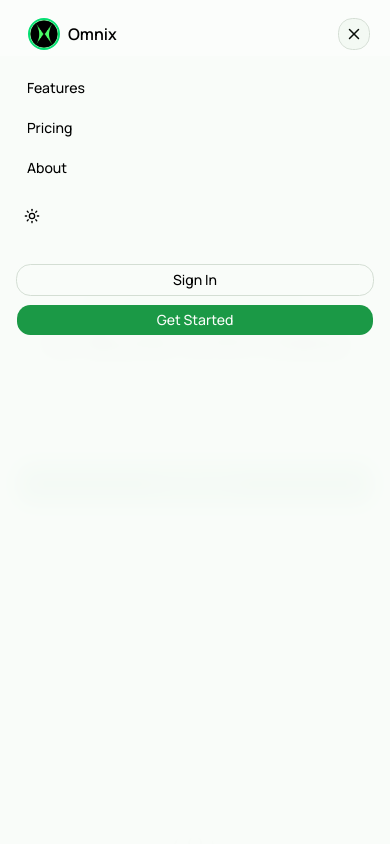
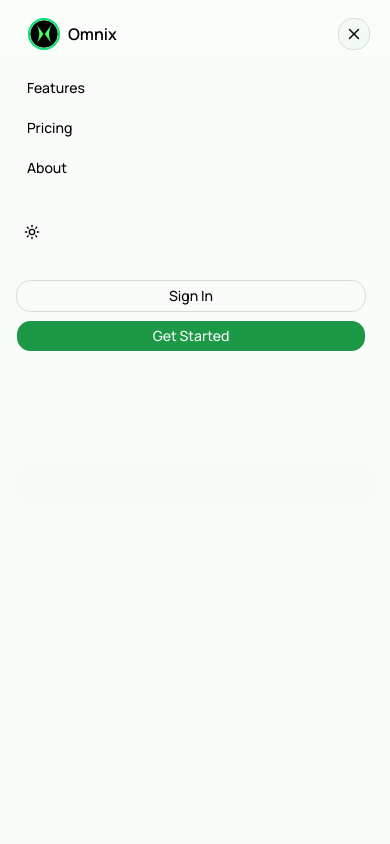
Before and after one commit to Keval144/omnix, a Next.js app in the folder frontend/: page / in a window 390 px wide. Both pictures are taken after a click on the button "Toggle menu". Shown: the top 844 px of the page. Built offline with nearby package versions, Linux system fonts and the light colour scheme.

Commit message:
pakku bhai aa vakhte thai gyu

```diff
--- a/frontend/app/(auth)/sign-in/signin-form.tsx
+++ b/frontend/app/(auth)/sign-in/signin-form.tsx
@@ -132,7 +132,7 @@ export function SigninForm() {
 
               <Input
                 type={showPassword ? "text" : "password"}
-                placeholder="password"
+                placeholder="Password"
                 value={password}
                 onChange={(e) => {
                   setPassword(e.target.value);
@@ -191,7 +191,7 @@ export function SigninForm() {
       </CardContent>
 
       <CardFooter className="justify-center px-0 text-center text-sm">
-        Donâ€™t have an account?
+        Don’t have an account?
         <Link
           href="/sign-up"
           className="ml-1 font-medium text-emerald-500 hover:underline"
--- a/frontend/app/(auth)/sign-up/signup-form.tsx
+++ b/frontend/app/(auth)/sign-up/signup-form.tsx
@@ -167,7 +167,7 @@ export function SignupForm() {
 
               <Input
                 type={showPassword ? "text" : "password"}
-                placeholder="â€¢â€¢â€¢â€¢â€¢â€¢â€¢â€¢"
+                placeholder="Password"
                 value={password}
                 onChange={(e) => {
                   setPassword(e.target.value);
--- a/frontend/components/chats/sidebar-provider.tsx
+++ b/frontend/components/chats/sidebar-provider.tsx
@@ -143,7 +143,7 @@ export default function SidebarWrapperClient({
             </div>
           </div>
 
-          <ScrollArea className="flex-1 px-4">
+          <ScrollArea className="min-h-0 flex-1 px-4">
             <div className="flex flex-col gap-1 pb-4">
               <span className="text-xs font-medium text-muted-foreground px-2 py-1 uppercase tracking-wider">
                 Recent Chats
--- a/frontend/components/mobile-nav.tsx
+++ b/frontend/components/mobile-nav.tsx
@@ -5,6 +5,7 @@ import React from "react";
 import { navLinks } from "@/components/common/header";
 import { Button } from "@/components/shadcn-ui/button";
 import { Portal, PortalBackdrop } from "@/components/shadcn-ui/portal";
+import { ScrollArea } from "@/components/shadcn-ui/scroll-area";
 import { cn } from "@/lib/utils";
 
 import { ThemeSwitch } from "./common/theme-switch";
@@ -35,11 +36,12 @@ export function MobileNav() {
           <div
             className={cn(
               "data-[slot=open]:zoom-in-97 ease-out data-[slot=open]:animate-in",
-              "size-full overflow-y-auto bg-background/95 p-4 backdrop-blur-sm",
+              "size-full bg-background/95 p-4 backdrop-blur-sm",
             )}
             data-slot={open ? "open" : "closed"}
           >
-            <div className="grid gap-y-2">
+            <ScrollArea className="h-full w-full pr-2">
+              <div className="grid gap-y-2 pb-4">
                 {navLinks.map((link) => (
                   <Button
                     className="justify-start"
@@ -54,26 +56,31 @@ export function MobileNav() {
                   </Button>
                 ))}
               </div>
-            <div className="mt-4">
+              <div className="mt-4 pb-4">
                 <ThemeSwitch variant="ghost" />
               </div>
-            <div className="mt-8 flex flex-col gap-2">
+              <div className="mt-4 flex flex-col gap-2 pb-6">
                 <Button
                   className="w-full"
                   variant="outline"
                   nativeButton={false}
-                render={<Link href="/sign-in" onClick={() => setOpen(false)} />}
+                  render={
+                    <Link href="/sign-in" onClick={() => setOpen(false)} />
+                  }
                 >
                   Sign In
                 </Button>
                 <Button
                   className="w-full"
                   nativeButton={false}
-                render={<Link href="/sign-up" onClick={() => setOpen(false)} />}
+                  render={
+                    <Link href="/sign-up" onClick={() => setOpen(false)} />
+                  }
                 >
                   Get Started
                 </Button>
               </div>
+            </ScrollArea>
           </div>
         </Portal>
       )}
--- a/frontend/components/shadcn-ui/scroll-area.tsx
+++ b/frontend/components/shadcn-ui/scroll-area.tsx
@@ -1,7 +1,7 @@
 "use client";
 
+import * as ScrollAreaPrimitive from "@radix-ui/react-scroll-area";
 import * as React from "react";
-import * as ScrollAreaPrimitive from "@radix-ui/react-scroll-area";
 
 import { cn } from "@/lib/utils";
 
@@ -11,13 +11,11 @@ const ScrollArea = React.forwardRef<
 >(({ className, children, ...props }, ref) => (
   <ScrollAreaPrimitive.Root
     ref={ref}
-    className={cn(
-      "relative overflow-hidden h-full w-full nested-scrollable-element",
-      className,
-    )}
     data-lenis-prevent
+    className={cn("relative overflow-hidden", className)}
+    {...props}
   >
-    <ScrollAreaPrimitive.Viewport className="h-full w-full">
+    <ScrollAreaPrimitive.Viewport className="h-full w-full rounded-[inherit]">
       {children}
     </ScrollAreaPrimitive.Viewport>
     <ScrollBar />
@@ -34,11 +32,11 @@ const ScrollBar = React.forwardRef<
     ref={ref}
     orientation={orientation}
     className={cn(
-      "flex touch-none select-none transition-colors",
+      "flex touch-none select-none p-px transition-colors",
       orientation === "vertical" &&
-        "h-full w-2.5 border-l border-l-transparent p-px",
+        "h-full w-2.5 border-l border-l-transparent",
       orientation === "horizontal" &&
-        "h-2.5 flex-col border-t border-t-transparent p-px",
+        "h-2.5 flex-col border-t border-t-transparent",
       className,
     )}
     {...props}
```
Lines whose indentation alone changed are shown as unchanged.
